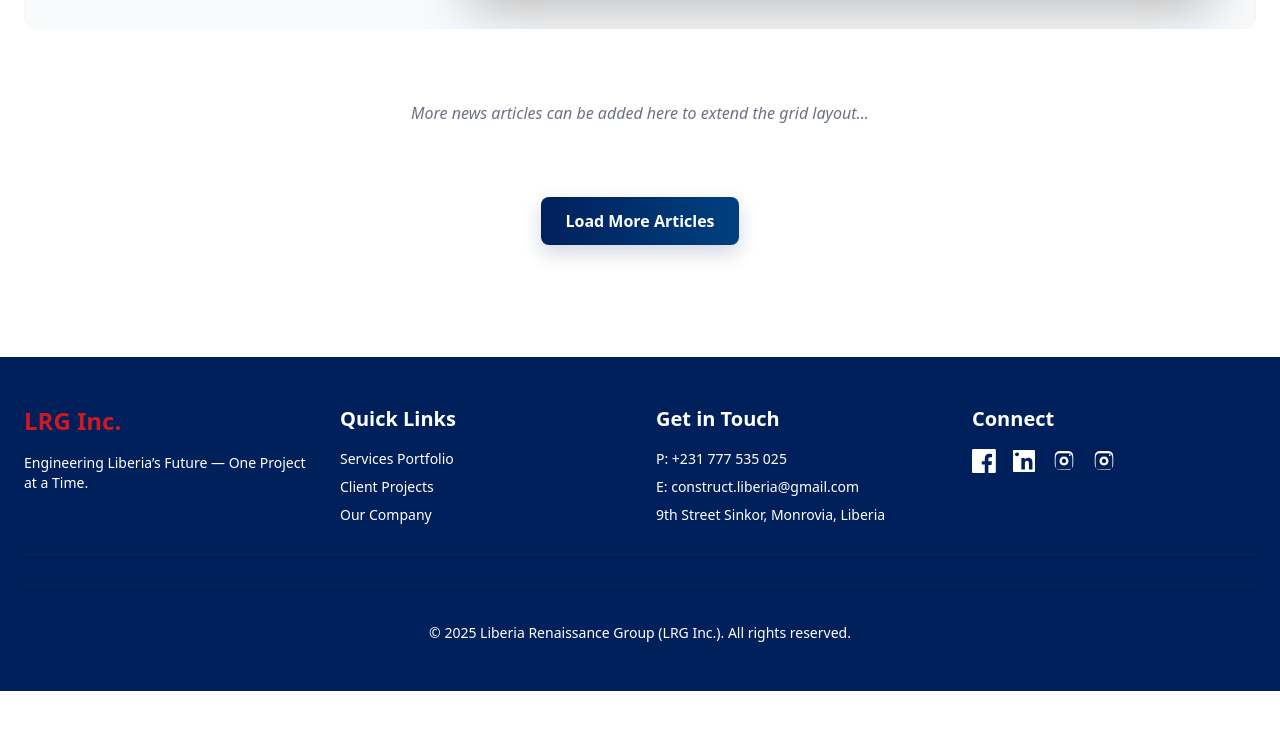
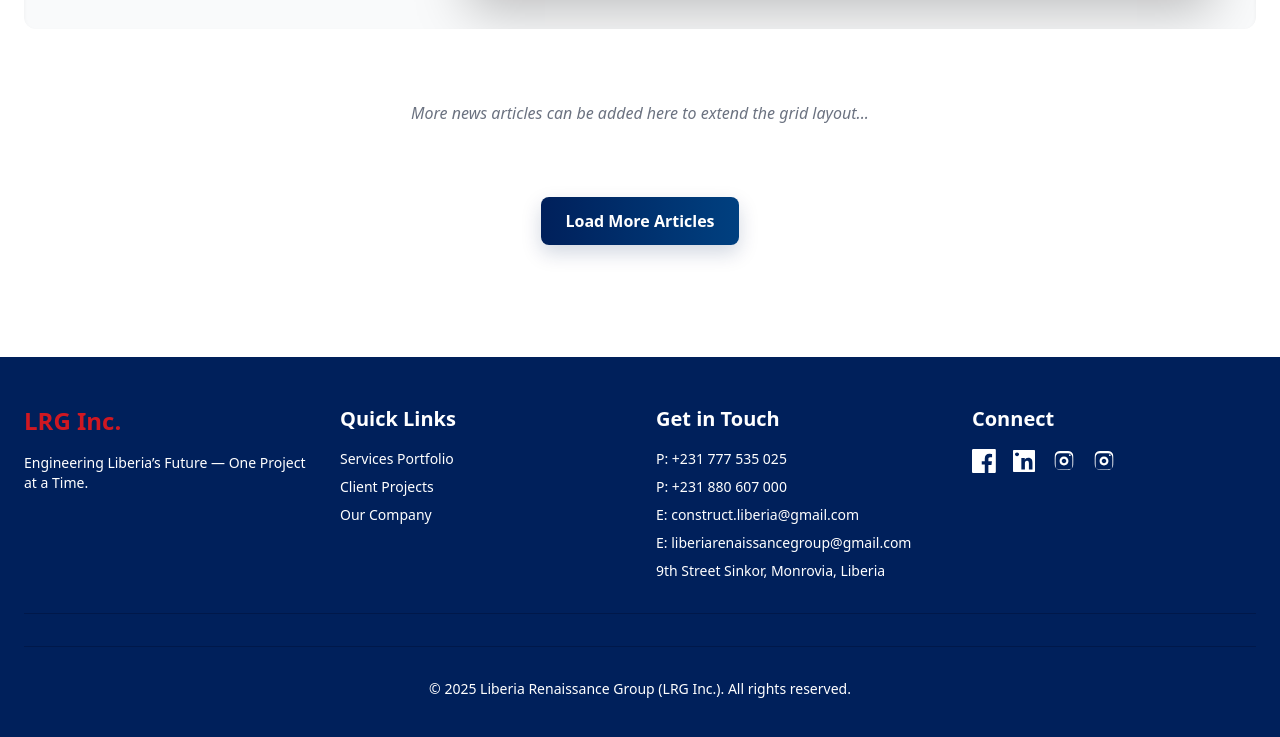
Before and after one commit to liberiarenaissancegroup-LRG/Liberia-Renaissance-Group-LRG-, a website: page index.html in a window 1280 px wide. Shown: the part 3596-4333 px from the top of the page. Before the commit the page ends 4287 px from the top, so only its background shows below. Drawn offline with nearby package versions, Linux system fonts and the light colour scheme.

Commit message:
index.html
updated index

```diff
--- a/index.html
+++ b/index.html
@@ -764,7 +764,7 @@
                             <span class="font-bold">George Wesley</span> — Site Engineer, BSc Civil Engineering
                         </li>
                         <li>
-                            <span class="font-bold">Theresa Entsua</span> — Accountant, BBA Finance
+                            <span class="font-bold">Theresa Entsua</span> —Head Of Adminstrative /Accountant,  BBA Accounting
                         </li>
                     </ul>
 
@@ -1242,7 +1242,11 @@
                     <h4 class="text-xl font-semibold mb-3">Get in Touch</h4>
                     <ul class="space-y-2 text-sm">
                         <li><a href="tel:+231777535025" class="hover:text-lrg-accent transition duration-150">P: +231 777 535 025</a></li>
+                        <li><a href="tel:+231880607000" class="hover:text-lrg-accent transition duration-150">P: +231 880 607 000</a></li>
                         <li><a href="mailto:construct.liberia@gmail.com" class="hover:text-lrg-accent transition duration-150 break-words">E: construct.liberia@gmail.com</a></li>
+                         <li><a href="mailto:liberiarenaissancegroup@gmail.com
+" class="hover:text-lrg-accent transition duration-150 break-words">E: liberiarenaissancegroup@gmail.com
+</a></li>
                         <li>9th Street Sinkor, Monrovia, Liberia</li>
                     </ul>
                 </div>
```
